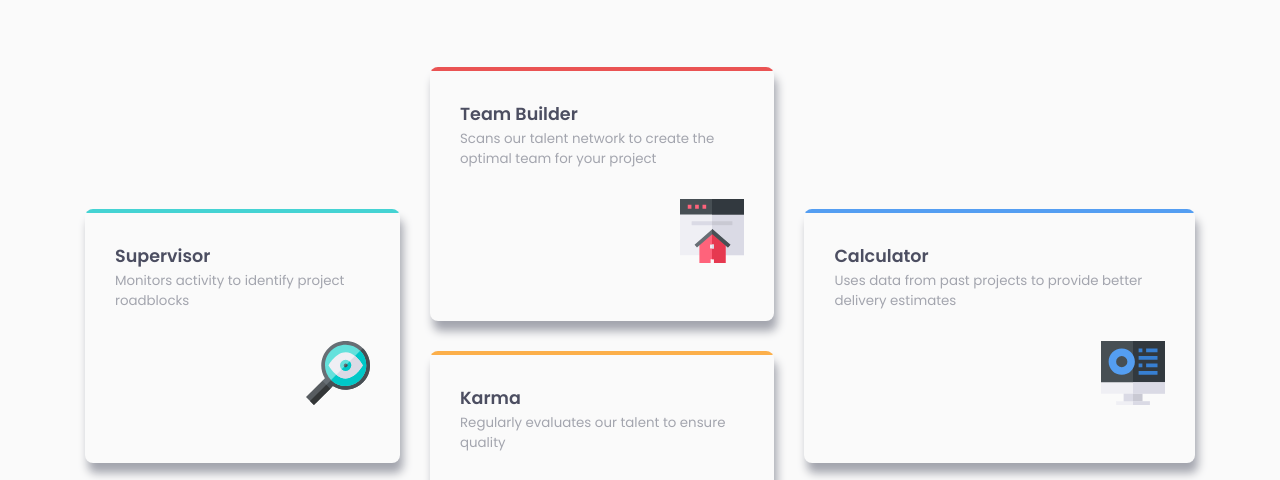
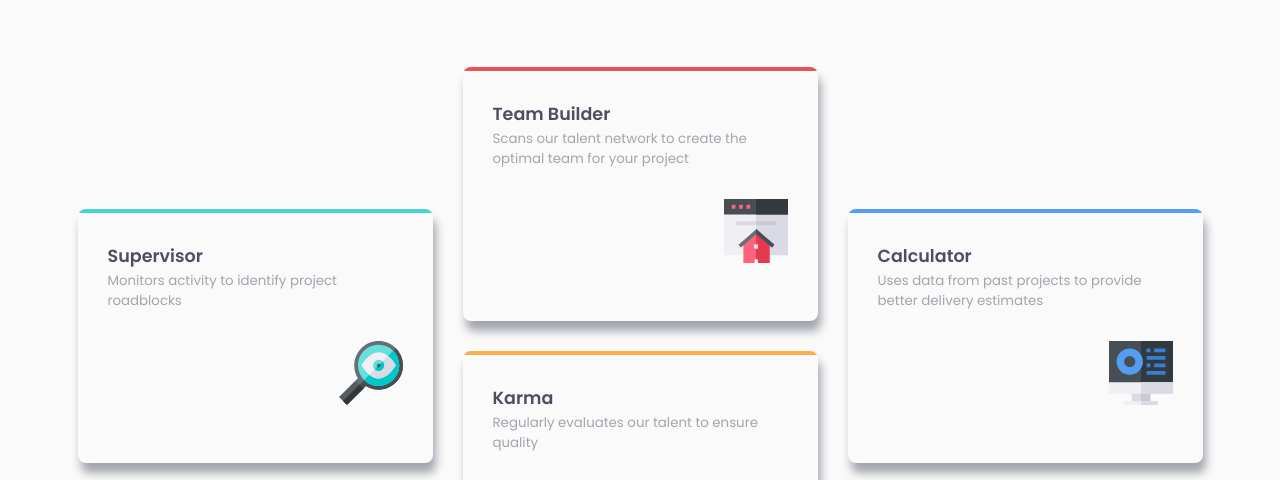
Before and after one commit to CodinGitHub/four-card-feature-section-master, a plain HTML site: page index.html in a window 1280 px wide. Shown: the part 271-751 px from the top of the page. Drawn offline with Linux system fonts and the light colour scheme.

Commit message:
bug fixed

```diff
--- a/index.html
+++ b/index.html
@@ -13,7 +13,6 @@
     <header>
       <h1>Reliable, efficient delivery</h1>
       <h2>Powered by Technology</h2>
-
       <p>Our Artificial Intelligence powered tools use millions of project data points
         to ensure that your project is successful</p>
     </header>
@@ -65,12 +64,15 @@
         </div>
       </div>
     </div>
+
+    <footer>
+      <p class="attribution">
+        Challenge by <a href="https://www.frontendmentor.io?ref=challenge" target="_blank">Frontend Mentor</a>.
+        Coded by <a href="#">David Ruiz</a>.
+      </p>
+    </footer>
+
   </div>
-  <footer>
-    <p class="attribution">
-      Challenge by <a href="https://www.frontendmentor.io?ref=challenge" target="_blank">Frontend Mentor</a>.
-      Coded by <a href="#">Your Name Here</a>.
-    </p>
-  </footer>
+
 </body>
 </html>
--- a/styles.css
+++ b/styles.css
@@ -14,8 +14,8 @@ body{
     font-family: 'Poppins', sans-serif;
     font-size: 15px;
     color: var(--Very_Dark_Blue);
+    background-color: var(--Very_Light_Gray);
     box-sizing: border-box;
-    background-color: var(--Very_Light_Gray);
 }
 .container{
     margin: 90px 30px;
@@ -26,36 +26,39 @@ header{
 }
 header h1{
     font-weight: 200;
-    font-size: 1.7em;
+    font-size: 1.6em;
     margin: 0;
     animation: leftright 1000ms;
 }
 header h2{
     font-weight: 600;
-    font-size: 1.7em;
+    font-size: 1.6em;
     margin: 0;
     animation: rightleft 1000ms;
 }
 header p{
+    font-size: 1.05em;
     color: var(--Grayish_Blue);
     margin-bottom: 70px;
-    font-size: 1.05em;
     animation: updown 1000ms;
 }
 /* ---------------- CardsContainer ---------------- */
 .cardscontainer{
+    max-width: 500px;
+    margin: 0 auto;
+    display: flex;
+    flex-direction: column;
     animation: downup 1000ms;
 }
 .cards{
-    margin: 0 auto;
-    min-width: 315px;
-    min-height: 225px;
+    border-radius: 8px;/**/
+    background-color: var(--Very_Light_Gray);/**/
+    box-shadow: 3px 10px 10px var(--Grayish_Blue);/**/
+    overflow: hidden;/**/
+    min-width: 310px;
+    height: 222px;
     max-width: 500px;
-    border-radius: 8px;
-    background-color: var(--Very_Light_Gray);
-    box-shadow: 3px 10px 10px var(--Grayish_Blue);
-    margin-bottom:30px;
-    overflow: hidden;
+    margin-bottom: 30px;
 }
 .card1 .line{
     background-color: var(--Cyan);
@@ -90,6 +93,7 @@ header p{
 /* -------------------- Footer -------------------- */
 .attribution { font-size: 11px; text-align: center; }
 .attribution a { color: hsl(228, 45%, 44%); }
+
 /* -------------------- (600px) -------------------- */
 @media only screen and (min-width: 600px){
     header{
@@ -106,23 +110,16 @@ header p{
 /* -------------------- (780px) -------------------- */
 @media only screen and (min-width: 780px){
     .container{
-        max-width: 1110px;
+        max-width: 1200px;
         margin: 90px auto 20px;
         padding: 0 30px;
     }
-
     .cardscontainer{
         display: grid;
         grid-template-columns: 1fr 1fr;
         column-gap: 30px;
-        /* justify-items: center; */
         max-width: 900px;
         margin: 0 auto;
-    }
-    .cards{
-        max-width: 435px;
-        height: 254px;
-
     }
     .twocards{
         grid-column: 2 / 3;
@@ -133,30 +130,30 @@ header p{
 @media only screen and (min-width: 1175px){
     .cardscontainer{
         display: flex;
-        /* justify-content: space-between; */
+        flex-direction: row;
+        justify-content: center;
         align-items: center;
-        max-width: 1110px;
+        max-width: 1200px;
     }
-    .card2_3{
-        display: flex;
-        flex-direction: column;
-        border: 1px solid blue;
+    .cards{
+        width: 355px;
+        height: 254px;
     }
 }
 /* ---------------- Animations ---------------- */
 @keyframes updown{
     0%{transform: translateY(-500px);}
-    100%{transform: translateY(0px)}
+    100%{transform: translateY(0px);}
 }
 @keyframes leftright{
     0%{transform: translateX(-500px);}
-    100%{transform: translateX(0px)}
+    100%{transform: translateX(0px);}
 }
 @keyframes rightleft{
     0%{transform: translateX(500px);}
-    100%{transform: translateX(0px)}
+    100%{transform: translateX(0px);}
 }
 @keyframes downup{
     0%{transform: translateY(500px);}
-    100%{transform: translateY(0px)}
+    100%{transform: translateY(0px);}
 }
```
